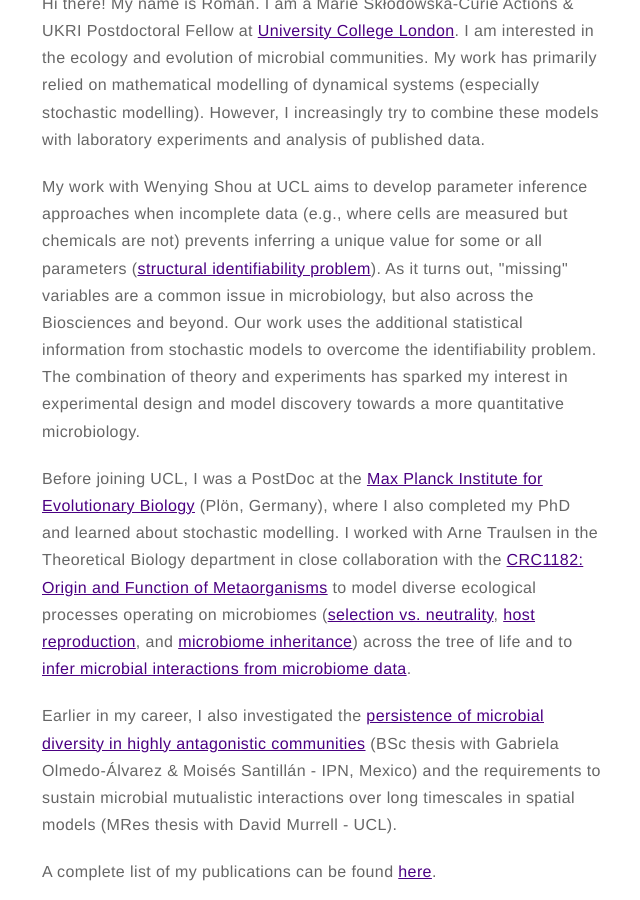
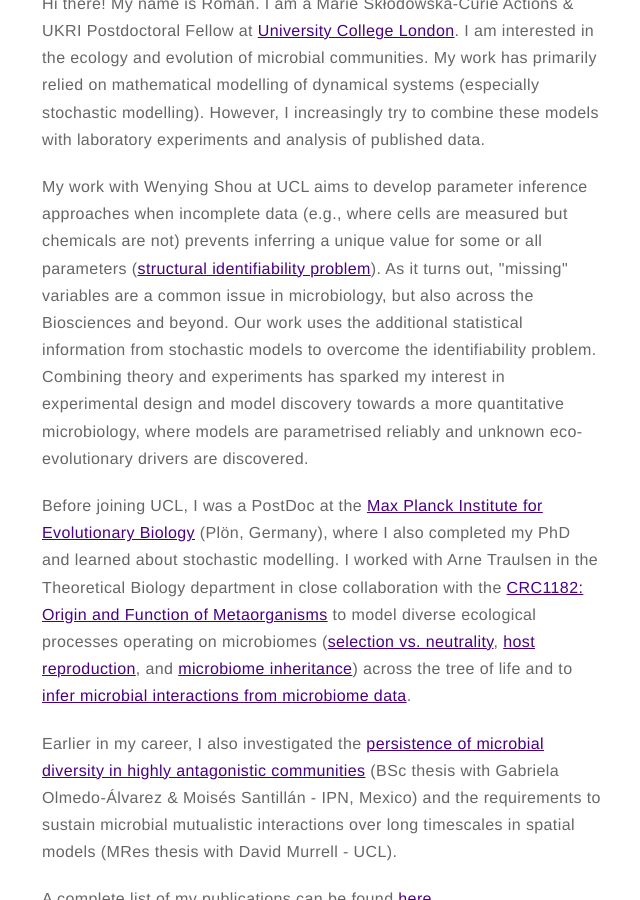
Before and after one commit to romanzapien/romanzapien.github.io, a Jekyll site: the page built from about.md, in a window 1280 px wide and 900 px high, scrolled down 414 px. Shown: the whole window, without its empty margins (318-958 px from the left). Built offline with Jekyll 4.4.1, drawn with Linux system fonts in a browser that asks for light colours.

Commit message:
Update about.md

```diff
--- a/about.md
+++ b/about.md
@@ -6,7 +6,7 @@ layout: page
 
 <p>Hi there! My name is Román. I am a Marie Skłodowska-Curie Actions & UKRI Postdoctoral Fellow at <a href="https://www.ucl.ac.uk/biosciences/gee/ucl-centre-lifes-origins-and-evolution">University College London</a>. I am interested in the <b>ecology and evolution</b> of <b>microbial communities</b>. My work has primarily relied on <b>mathematical modelling</b> of <b>dynamical systems</b> (especially <b>stochastic modelling</b>). However, I increasingly try to combine these models with laboratory experiments and analysis of published data.</p>
 
-<p>My work with Wenying Shou at UCL aims to develop <b>parameter inference</b> approaches when incomplete data (e.g., where cells are measured but chemicals are not) prevents inferring a unique value for some or all parameters (<a href="https://en.wikipedia.org/wiki/Structural_identifiability">structural identifiability problem</a>). As it turns out, "missing" variables are a common issue in microbiology, but also across the Biosciences and beyond. Our work uses the additional statistical information from stochastic models to overcome the identifiability problem. The combination of theory and experiments has sparked my interest in <b>experimental design</b> and <b>model discovery</b> towards a more quantitative microbiology.</p>
+<p>My work with Wenying Shou at UCL aims to develop <b>parameter inference</b> approaches when incomplete data (e.g., where cells are measured but chemicals are not) prevents inferring a unique value for some or all parameters (<a href="https://en.wikipedia.org/wiki/Structural_identifiability">structural identifiability problem</a>). As it turns out, "missing" variables are a common issue in microbiology, but also across the Biosciences and beyond. Our work uses the additional statistical information from stochastic models to overcome the identifiability problem. Combining theory and experiments has sparked my interest in <b>experimental design</b> and <b>model discovery</b> towards a more quantitative microbiology, where models are parametrised reliably and unknown eco-evolutionary drivers are discovered.</p>
 
 <p>Before joining UCL, I was a PostDoc at the <a href="https://www.evolbio.mpg.de">Max Planck Institute for Evolutionary Biology</a> (Plön, Germany), where I also completed my PhD and learned about stochastic modelling. I worked with Arne Traulsen in the Theoretical Biology department in close collaboration with the <a href="https://www.metaorganism-research.com">CRC1182: Origin and Function of Metaorganisms</a> to model diverse ecological processes operating on <b>microbiomes</b> (<a href="https://doi.org/10.1098/rsif.2021.0717">selection vs. neutrality</a>, <a href="https://doi.org/10.1371/journal.pcbi.1008392">host reproduction</a>, and <a href="https://doi.org/10.1186/s12862-022-02029-2">microbiome inheritance</a>) across the tree of life and to <a href="https://doi.org/10.1371/journal.pbio.3002913">infer microbial interactions from microbiome data</a>.</p>
 
```
